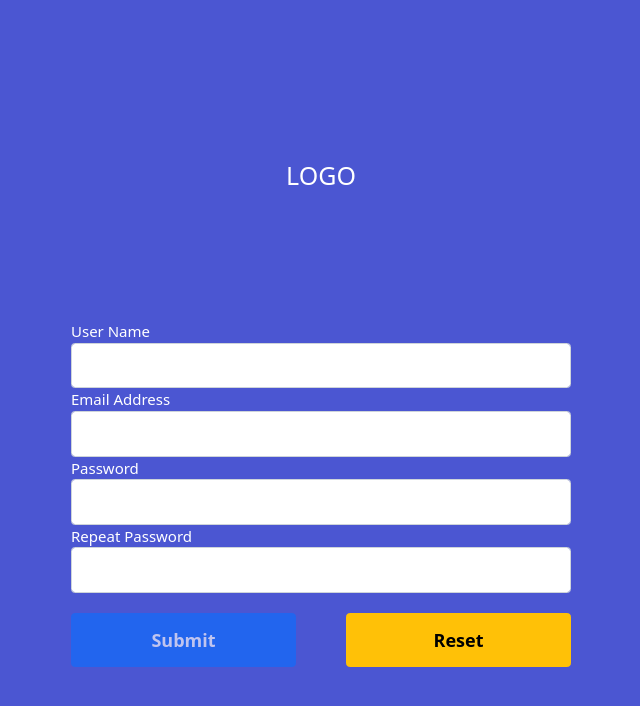
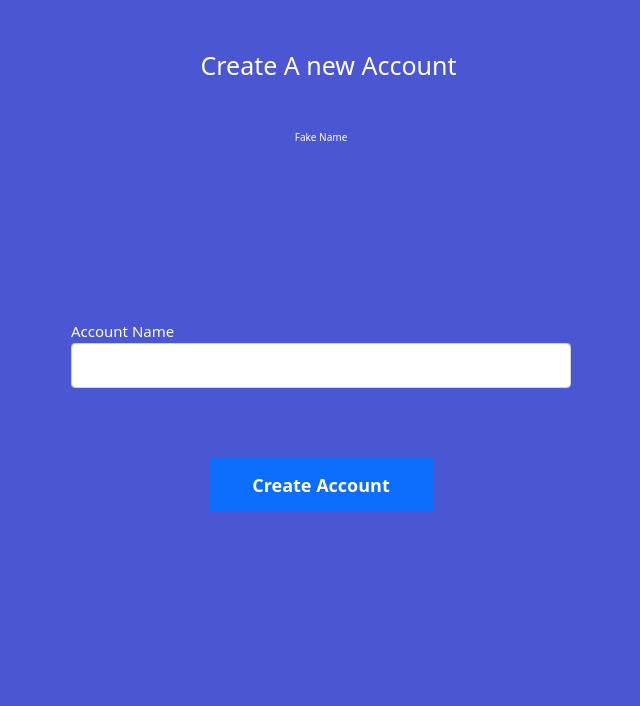
Before and after one commit to kt-fi/money-frontend, an Angular app: page / in a window 1280 px wide. Shown: the top 706 px of the page, without its empty margins (319-959 px from the left). Built offline with nearby package versions, Linux system fonts and the light colour scheme.

Commit message:
New Account Page front

```diff
--- a/src/app/app-routing.module.ts
+++ b/src/app/app-routing.module.ts
@@ -1,9 +1,10 @@
 import { NgModule } from '@angular/core';
 import { RouterModule, Routes } from '@angular/router';
 import { SignInComponent } from './auth/sign-in/sign-in.component';
+import { CreateSharedAccountComponent } from './create-shared-account/create-shared-account.component';
 
 const routes: Routes = [
-  { path: '', component: SignInComponent },
+  { path: '', component: CreateSharedAccountComponent },
   { path: '**', component: SignInComponent },
   { path: 'auth', component: SignInComponent },
 
--- a/src/app/app.module.ts
+++ b/src/app/app.module.ts
@@ -7,12 +7,14 @@ import { LoadingPageComponent } from './loading-page/loading-page.component';
 import { SignInComponent } from './auth/sign-in/sign-in.component';
 import { FormsModule, ReactiveFormsModule } from '@angular/forms';
 import {HttpClientModule} from '@angular/common/http';
+import { CreateSharedAccountComponent } from './create-shared-account/create-shared-account.component';
 
 @NgModule({
   declarations: [
     AppComponent,
     LoadingPageComponent,
-    SignInComponent
+    SignInComponent,
+    CreateSharedAccountComponent
   ],
   imports: [
     BrowserModule,
--- a/src/app/auth/sign-in/sign-in.component.html
+++ b/src/app/auth/sign-in/sign-in.component.html
@@ -31,6 +31,9 @@
                 <br>
                 <small class="signup__form-errors" *ngIf="form.touched && form.status !== 'VALID' &&  submitted == true">There is an error in your login</small>
             </form>
+            <div class="signup__formswitch">
+                <button class="btn btn-primary" (click)="switchFormType()">Switch to {{signup ? 'Sign In' : ' Sign Up'}}</button>
+            </div>
         </div>
     </div>
 </div>
--- a/src/app/auth/sign-in/sign-in.component.ts
+++ b/src/app/auth/sign-in/sign-in.component.ts
@@ -13,7 +13,7 @@ export class SignInComponent implements OnInit {
 
   signup: boolean = true;
 
-  form: any;
+  form?: any;
   error: boolean = false;
   errorMsg?: any;
 
@@ -79,4 +79,8 @@ export class SignInComponent implements OnInit {
     }
   }
 
+  switchFormType(){
+    this.signup = !this.signup
+  }
+
 }
--- /dev/null
+++ b/src/app/create-shared-account/create-shared-account.component.html
@@ -0,0 +1,21 @@
+<div class="container-fluid newAccount">
+    <div class="row">
+        <div class="col-12">
+            <h1 class="newAccount__header">Create A new Account</h1>
+            <div class="newAccount__userData">
+                <p class="">
+                    {{userName}}
+                </p>
+            </div>
+
+                <form action=""  class="newAccount__form"  [formGroup]="form" (ngSubmit)="createAccount(form)">
+                    <label for="accountName">Account Name</label>
+                    <input type="text" id="accountName" class="form-control" formControlName="accountName">
+                    <div class="newAccount__buttons">
+                        <button class="btn btn-primary" type="submit">Create Account</button>
+                    </div>
+
+                </form>
+        </div>
+    </div>
+</div>
--- /dev/null
+++ b/src/app/create-shared-account/create-shared-account.component.scss
@@ -0,0 +1,53 @@
+.newAccount {
+    background-color: var(--color-background-blue);
+    height: 100vh;
+    color: white;
+    position: relative;
+
+    &__header {
+        width: 100vw;
+        text-align: center;
+        margin: 5rem 0;
+    }
+
+    &__userData {
+        width: 100%;
+        text-align: center;
+    }
+
+    &__form {
+        position: absolute;
+        top: 65%;
+        left: 50%;
+        transform: translate(-50%, -50%);
+        height: 50vh;
+        width: 90vw;
+        max-width: 500px;
+        font-size: 1.5rem;
+    }
+
+    &__buttons {
+        margin: 2rem 0;
+        width: 100%;
+        display: flex;
+        flex-direction: row;
+        justify-content: center;
+    }
+}
+
+
+
+.form-control {
+    padding: 1.25rem;
+    font-size: 1.25rem;
+}
+
+.btn {
+    font-size: 1.8rem;
+    font-weight: 700;
+    width: 45%;
+    padding: 1.25rem;
+    margin: 5rem 0;
+
+
+}
--- /dev/null
+++ b/src/app/create-shared-account/create-shared-account.component.ts
@@ -0,0 +1,27 @@
+import { Component, OnInit } from '@angular/core';
+import { FormControl, FormGroup, Validators } from '@angular/forms';
+
+@Component({
+  selector: 'app-create-shared-account',
+  templateUrl: './create-shared-account.component.html',
+  styleUrls: ['./create-shared-account.component.scss']
+})
+export class CreateSharedAccountComponent implements OnInit {
+
+  userName: string = 'Fake Name'
+
+  form: any;
+
+  constructor() { }
+
+  ngOnInit(): void {
+    this.form = new FormGroup({
+      accountName: new FormControl('',  [Validators.required, Validators.minLength(5)])
+    })
+  }
+
+  createAccount(form: FormGroup){
+    console.log(form.value)
+  }
+
+}
--- a/src/styles.scss
+++ b/src/styles.scss
@@ -36,3 +36,6 @@ body{
     max-width: 1450px;
     overflow: hidden;
 }
+
+
+// GLOBAL COMPONENTS
```
Also changed, not shown: 1 other file (tests, documents, lock files or other folders).
